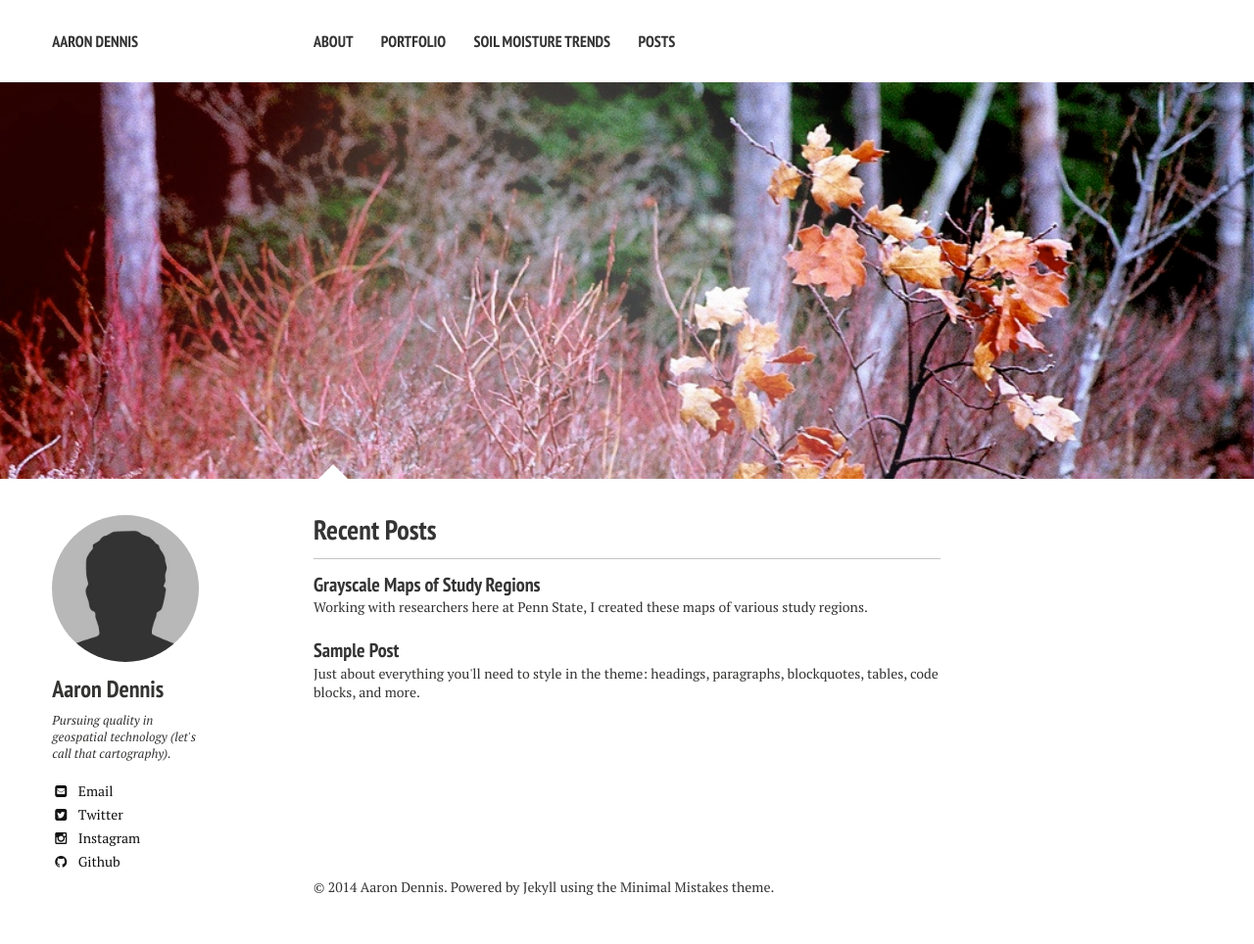
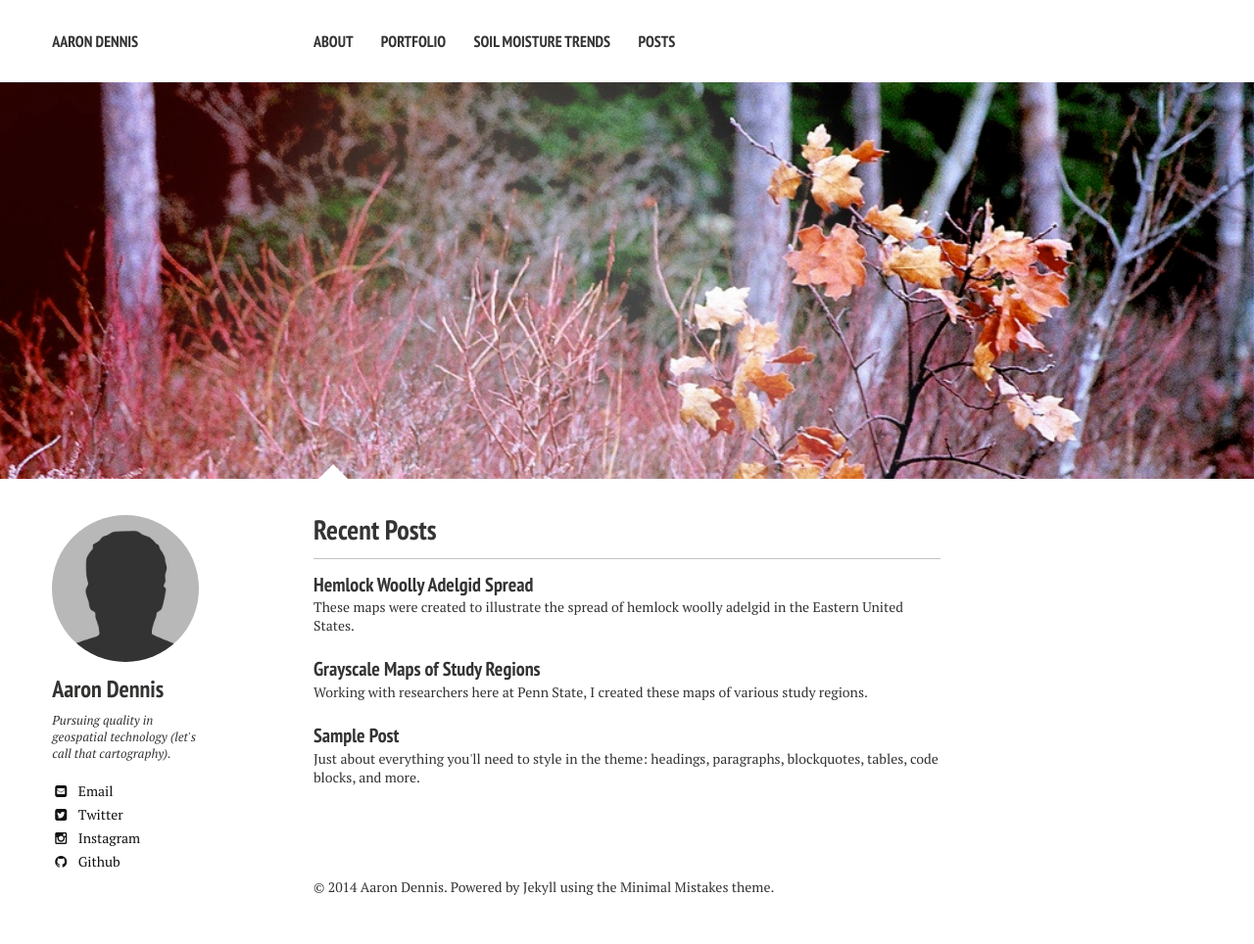
Before and after one commit to Joe-Robertson/aaronpdennis.github.io, a Jekyll site: the page built from index.md, in a window 1280 px wide. Shown: the whole page at 98% size. Built offline with Jekyll 4.4.1, drawn with Linux system fonts in a browser that asks for light colours; nearby versions of some CDN libraries.

Commit message:
fixes in path names

```diff
--- /dev/null
+++ b/_posts/2014-11-5-hemlock-adelgid.md
@@ -0,0 +1,17 @@
+---
+layout: post
+title: Hemlock Woolly Adelgid Spread
+excerpt: "These maps were created to illustrate the spread of hemlock woolly adelgid in the Eastern United States."
+modified: 2014-11-05
+tags: [aaron dennis, hemlock, woolly adelgid, ecology]
+comments: true
+image:
+  feature:
+  credit:
+  creditlink:
+---
+
+<figure>
+	<a href="/images/grayscale-maps/boteti.png"><img src="/images/grayscale-maps/boteti.png"></a>
+	<figcaption>A map of a study region along the Boteti River below the Okavango Delta in Botswana.</figcaption>
+</figure>
```
Also changed, not shown: _posts/2014-11-05-grayscale-maps.md (+2 -2 lines), portfolio/index.md (+8 -8 lines).
